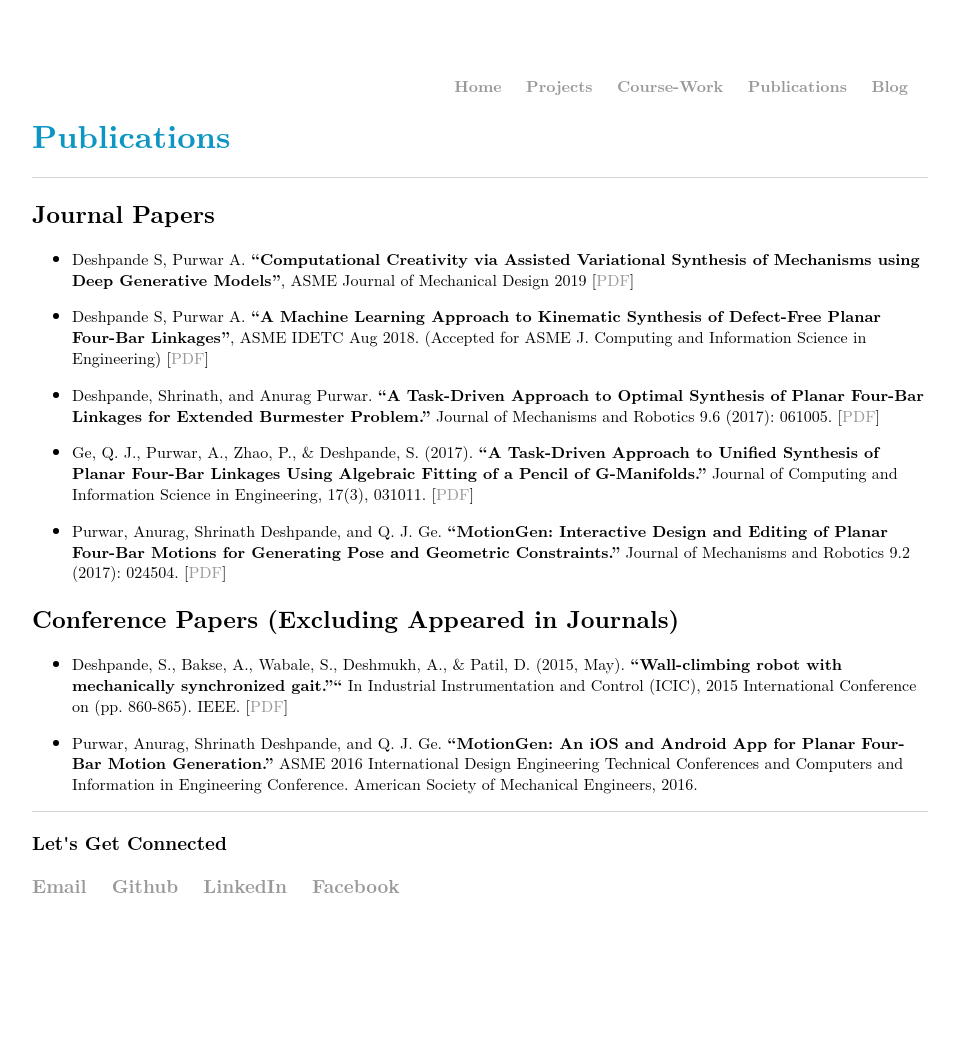
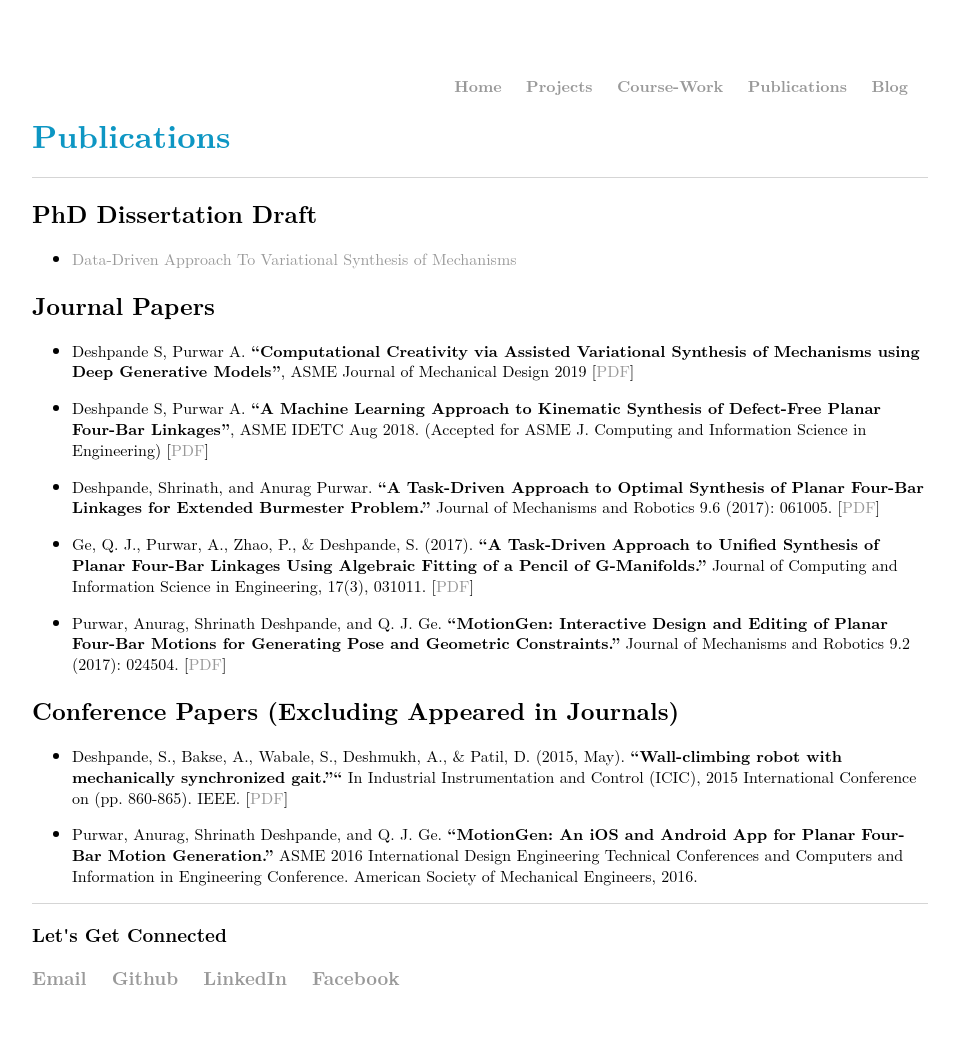
Before and after one commit to deshpandeshrinath/deshpandeshrinath.github.io, a Jekyll site: the page built from publications/index.md, in a window 1280 px wide. Shown: the whole page, without its empty margins (160-1119 px from the left). Built offline with Jekyll 4.4.1, drawn with Linux system fonts in a browser that asks for light colours; before the commit the page ends 959 px from its top, so only the background shows below that.

Commit message:
publications updated

```diff
--- a/publications/index.md
+++ b/publications/index.md
@@ -2,6 +2,8 @@
 layout: default
 title: Publications
 ---
+## PhD Dissertation Draft
+  - [Data-Driven Approach To Variational Synthesis of Mechanisms]({{ "/assets/papers/dissertation.pdf" | absolute_url }})
 
 ## Journal Papers
 - Deshpande S, Purwar A. __"Computational Creativity via Assisted Variational Synthesis of Mechanisms using Deep Generative Models"__, ASME Journal of Mechanical Design 2019 \[[PDF]({{ "/assets/papers/computational-creativity.pdf" | absolute_url }})\]
```
Also changed, not shown: 1 other file.
